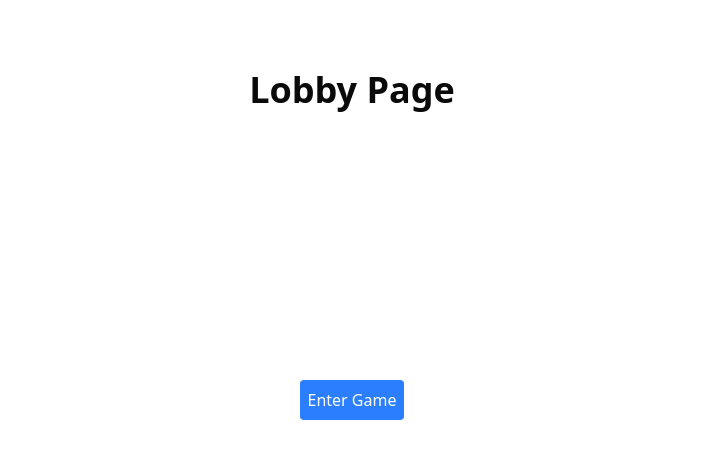
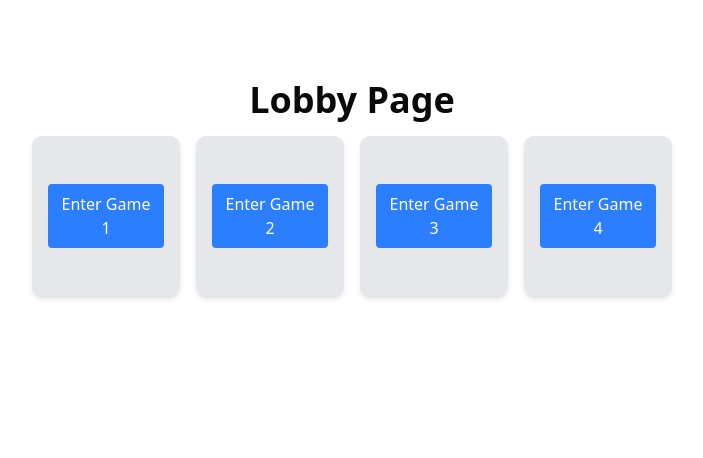
Before and after one commit to tigerbook73/mj-next, a Next.js app: page /lobby in a window 1280 px wide. Shown: the top 458 px of the page, without its empty margins (288-991 px from the left). Built offline with nearby package versions, Linux system fonts and the light colour scheme.

Commit message:
feat: refactor SignIn and SignUp components, consolidate functionality into Home page, and remove redundant SignIn page

```diff
--- a/src/app/lobby/page.tsx
+++ b/src/app/lobby/page.tsx
@@ -3,14 +3,24 @@ import Link from "next/link";
 export default function SignUp() {
   return (
     <>
-      <div className="grid min-h-screen w-screen grid-rows-[20px_1fr_20px] items-center justify-items-center gap-16 p-8 pb-20 sm:p-20">
-        <h1 className="text-center text-4xl font-bold">Lobby Page</h1>
-        <Link
-          href="/game"
-          className="rounded bg-blue-500 p-2 text-white hover:bg-blue-600"
-        >
-          Enter Game
-        </Link>
+      <div className="min-h-screen w-screen items-center justify-items-center gap-16 p-8 pb-20 sm:p-20">
+        <h1 className="mb-4 text-center text-4xl font-bold">Lobby Page</h1>
+        <div className="w-160 mb-4 flex flex-row items-center justify-between gap-4">
+          {/* create 4 links using for loop */}
+          {Array.from({ length: 4 }, (_, i) => (
+            <div
+              key={i}
+              className="flex h-40 w-40 flex-row items-center justify-between rounded-lg bg-gray-200 p-4 text-center shadow-md"
+            >
+              <Link
+                href={`/game`}
+                className="rounded bg-blue-500 p-2 text-white hover:bg-blue-600"
+              >
+                Enter Game {i + 1}
+              </Link>
+            </div>
+          ))}
+        </div>
       </div>
     </>
   );
--- a/src/app/page.tsx
+++ b/src/app/page.tsx
@@ -1,8 +1,8 @@
 import Link from "next/link";
 
-export default function Home() {
+export default function SignIn() {
   return (
-    <div className="flex min-h-screen flex-col items-center justify-items-center gap-16 p-8 pb-20 sm:p-20">
+    <div className="grid min-h-screen grid-rows-[20px_1fr_20px] items-center justify-items-center gap-16 p-8 pb-20 sm:p-20">
       <header className="flex flex-col items-center gap-4">
         <h1 className="text-center text-4xl font-bold">
           Welcome to Mahjong Online
@@ -13,14 +13,28 @@ export default function Home() {
       </header>
       <main className="flex w-80 flex-col items-center gap-8">
         <div className="w-full max-w-2xl rounded-lg bg-gray-200 p-8 text-center shadow-md">
-          <Link className="text-xl" href="/signin">
-            Sign In
-          </Link>
+          <h2 className="mb-4 text-2xl font-semibold">Sign In</h2>
+          <form className="flex flex-col gap-4">
+            <input
+              type="email"
+              placeholder="Email"
+              className="rounded border border-gray-400 p-2"
+            />
+            <input
+              type="password"
+              placeholder="Password"
+              className="rounded border border-gray-400 p-2"
+            />
+            <button
+              type="submit"
+              className="rounded bg-blue-500 p-2 text-white hover:bg-blue-600"
+            >
+              <Link href="/lobby">Sign In</Link>
+            </button>
+          </form>
         </div>
-        <div className="w-full max-w-2xl rounded-lg bg-gray-200 p-8 text-center shadow-md">
-          <Link className="text-xl" href="/signup">
-            Sign Up
-          </Link>
+        <div>
+          <Link href="/signup">Don't have an account? Sign up</Link>
         </div>
       </main>
     </div>
--- a/src/app/signin/page.tsx
+++ /dev/null
@@ -1,40 +0,0 @@
-import Link from "next/link";
-
-export default function SignIn() {
-  return (
-    <div className="grid min-h-screen grid-rows-[20px_1fr_20px] items-center justify-items-center gap-16 p-8 pb-20 sm:p-20">
-      <header className="flex flex-col items-center gap-4">
-        <h1 className="text-center text-4xl font-bold">
-          Welcome to Mahjong Online
-        </h1>
-        <div className="max-w-md text-center text-lg">
-          Play Mahjong Online with Friends
-        </div>
-      </header>
-      <main className="flex w-80 flex-col items-center gap-8">
-        {/* signin: email + password */}
-        <div className="w-full max-w-2xl rounded-lg bg-gray-200 p-8 text-center shadow-md">
-          <h2 className="mb-4 text-2xl font-semibold">Sign In</h2>
-          <form className="flex flex-col gap-4">
-            <input
-              type="email"
-              placeholder="Email"
-              className="rounded border border-gray-400 p-2"
-            />
-            <input
-              type="password"
-              placeholder="Password"
-              className="rounded border border-gray-400 p-2"
-            />
-            <button
-              type="submit"
-              className="rounded bg-blue-500 p-2 text-white hover:bg-blue-600"
-            >
-              <Link href="/lobby">Sign In</Link>
-            </button>
-          </form>
-        </div>
-      </main>
-    </div>
-  );
-}
--- a/src/app/signup/page.tsx
+++ b/src/app/signup/page.tsx
@@ -41,7 +41,7 @@ export default function SignUp() {
               type="submit"
               className="rounded bg-blue-500 p-2 text-white hover:bg-blue-600"
             >
-              <Link href="/signin">Sign Up</Link>
+              <Link href="/">Sign Up</Link>
             </button>
           </form>
         </div>
```
